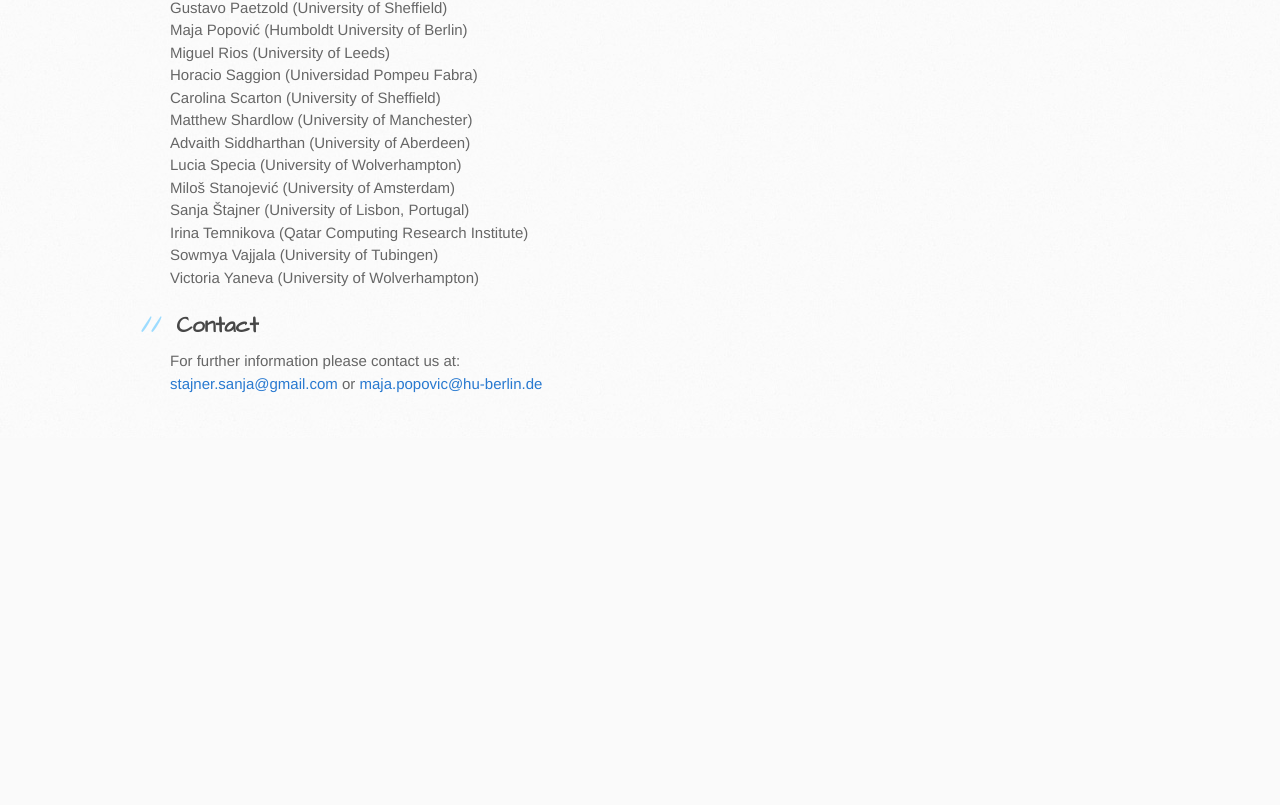
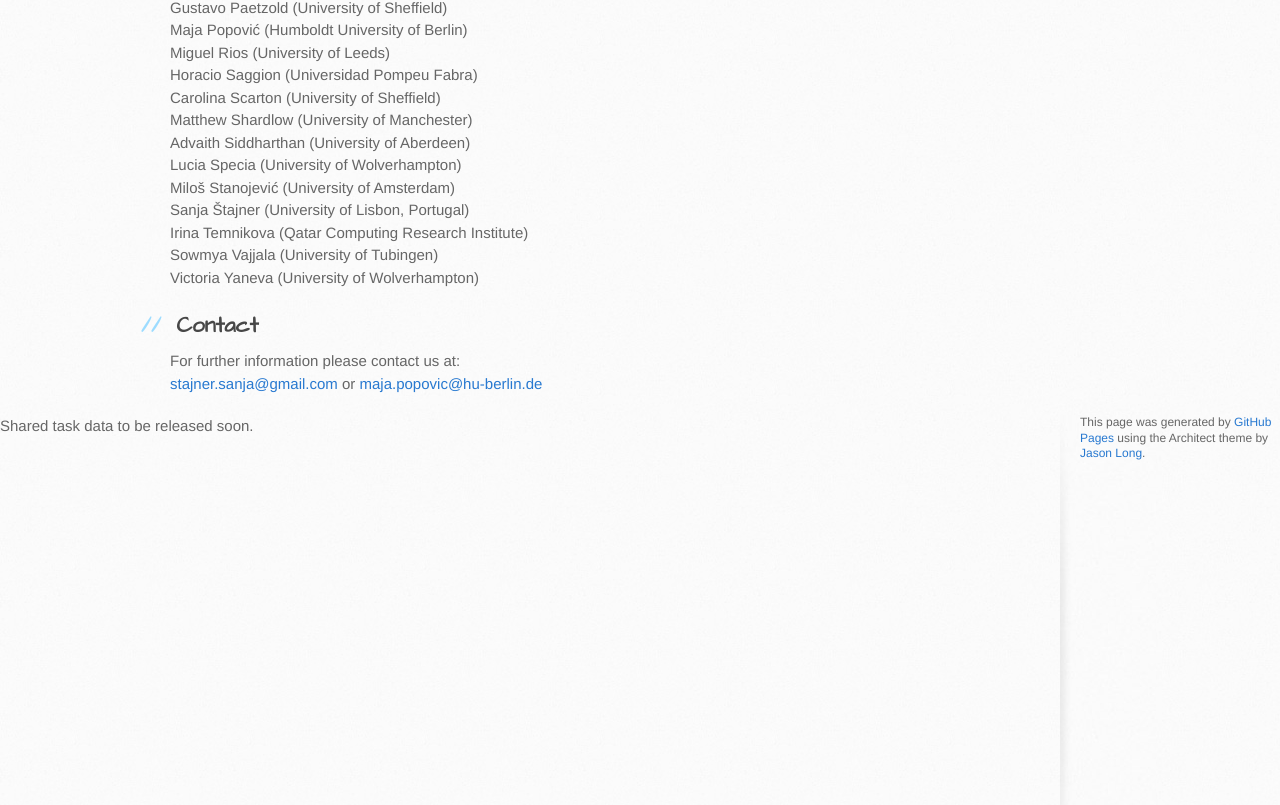
Before and after one commit to qats2016/qats2016.github.io, a plain HTML site: page index.html in a window 1280 px wide. Shown: the part 2707-3512 px from the top of the page. Before the commit the page ends 3145 px from the top, so only its background shows below. Drawn offline with Linux system fonts and the light colour scheme.

Commit message:
Update index.html

```diff
--- a/index.html
+++ b/index.html
@@ -142,7 +142,8 @@ Victoria Yaneva (University of Wolverhampton)  </p>
 <p>For further information please contact us at:<br>
 <a href="mailto:stajner.sanja@gmail.com">stajner.sanja@gmail.com</a> or <a href="mailto:maja.popovic@hu-berlin.de">maja.popovic@hu-berlin.de</a></p>
         </section>
-
+  </div>
+</div>
         <aside id="sidebar">
 
 
@@ -150,11 +151,10 @@ Victoria Yaneva (University of Wolverhampton)  </p>
         </aside>
       </div>
     </div>
-  </div>
-</div>
+
 
         <div id="tab2" class="tab">
-
+          Shared task data to be released soon.
         </div>
 </div>
 
```
